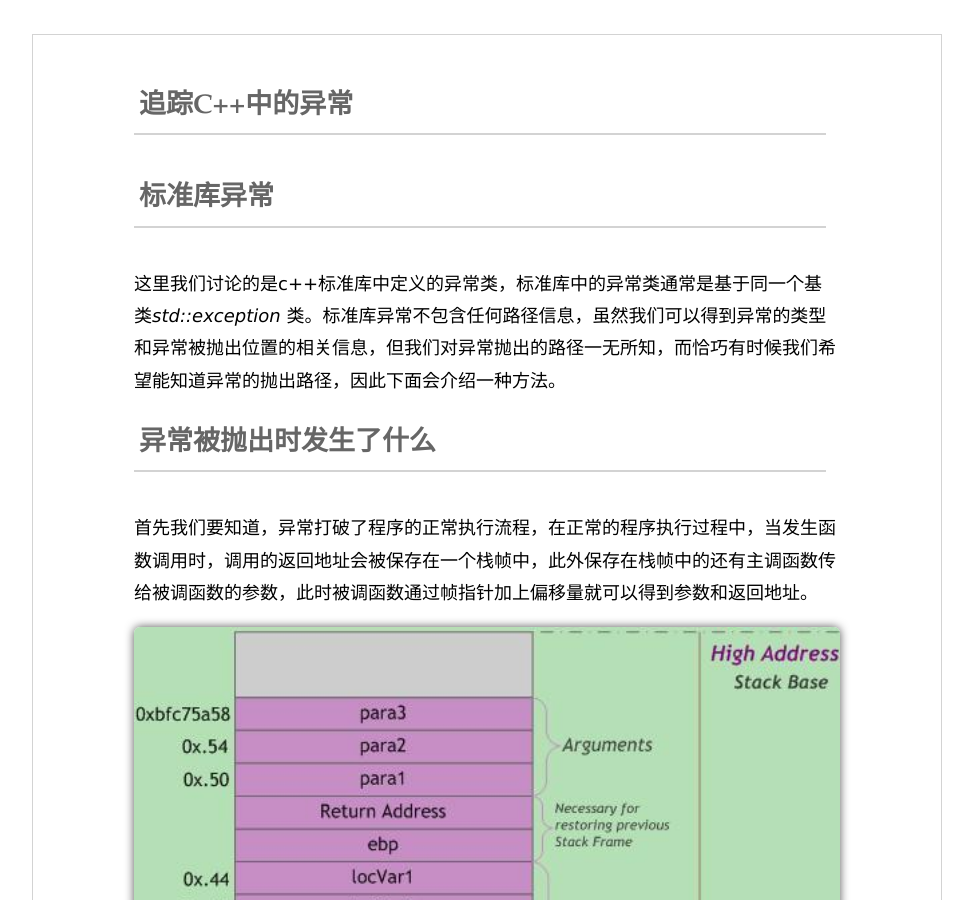
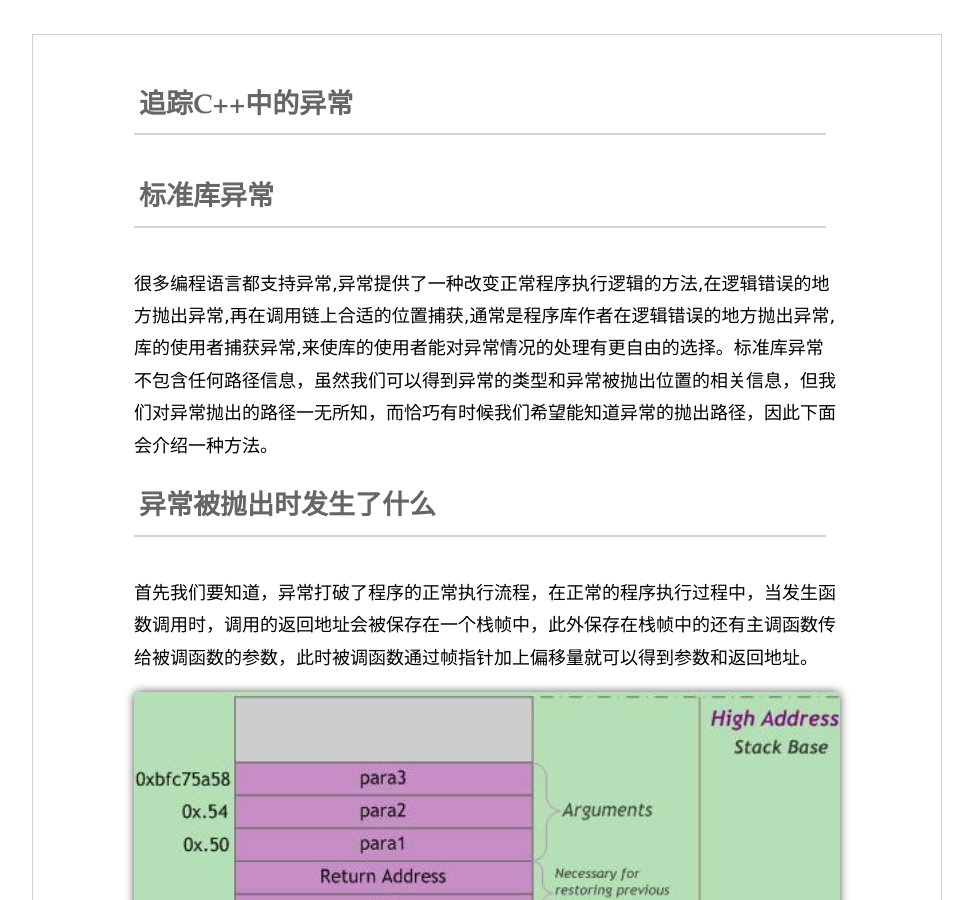
Before and after one commit to neverland0/neverland0.github.io, a Jekyll site: the page built from _posts/2018-11-15-exception.md, in a window 1280 px wide and 900 px high. Shown: the whole window, without its empty margins (153-1126 px from the left). Built offline with Jekyll 4.4.1, drawn with Linux system fonts in a browser that asks for light colours; comment, search, counter and statistics services are not loaded.

Commit message:
fix head part of some file

```diff
--- a/_posts/2018-11-15-exception.md
+++ b/_posts/2018-11-15-exception.md
@@ -4,7 +4,7 @@ title: 追踪C++中的异常
 ---
 
 ## 标准库异常
-  这里我们讨论的是c++标准库中定义的异常类，标准库中的异常类通常是基于同一个基类*std::exception* 类。标准库异常不包含任何路径信息，虽然我们可以得到异常的类型和异常被抛出位置的相关信息，但我们对异常抛出的路径一无所知，而恰巧有时候我们希望能知道异常的抛出路径，因此下面会介绍一种方法。
+  很多编程语言都支持异常,异常提供了一种改变正常程序执行逻辑的方法,在逻辑错误的地方抛出异常,再在调用链上合适的位置捕获,通常是程序库作者在逻辑错误的地方抛出异常,库的使用者捕获异常,来使库的使用者能对异常情况的处理有更自由的选择。标准库异常不包含任何路径信息，虽然我们可以得到异常的类型和异常被抛出位置的相关信息，但我们对异常抛出的路径一无所知，而恰巧有时候我们希望能知道异常的抛出路径，因此下面会介绍一种方法。
 
 
 ## 异常被抛出时发生了什么
```
Also changed, not shown: _posts/2018-12-11-libbacktrace.md (+1 -1 lines).
